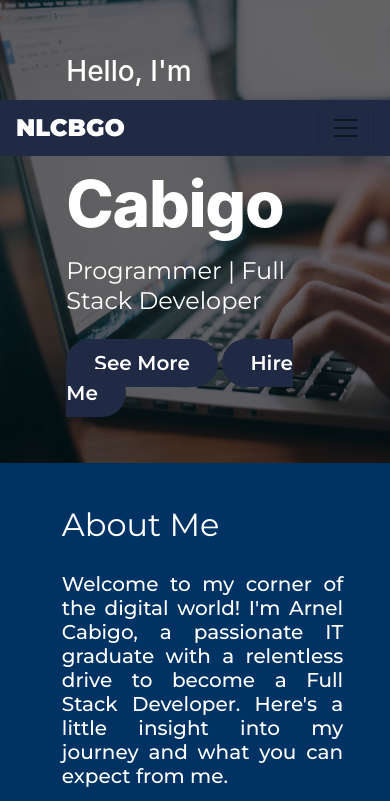
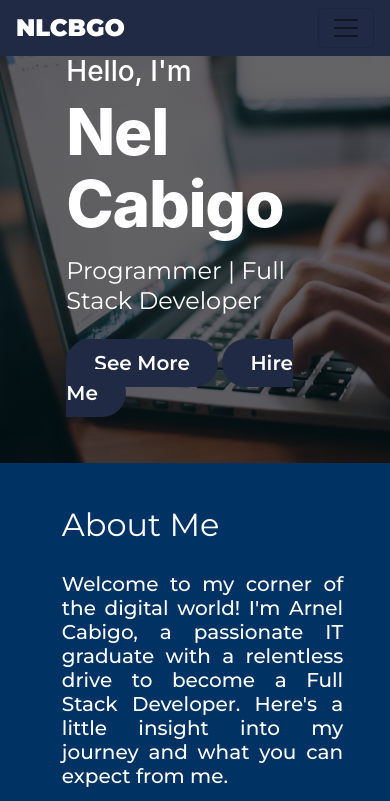
Before and after one commit to nlcabgo/capstone1, a plain HTML site: page index.html in a window 390 px wide. Shown: the top 801 px of the page. Drawn offline with nearby package versions, Linux system fonts and the light colour scheme.

Commit message:
added revisions

```diff
--- a/index.css
+++ b/index.css
@@ -4,10 +4,7 @@
   box-sizing: border-box;
   scroll-behavior: smooth;
 }
-@media(max-width:500px){
-    header{
-      margin-top:100px;
-    }
+
 
 #navbar {
   background-color: #202A44!important;
```
